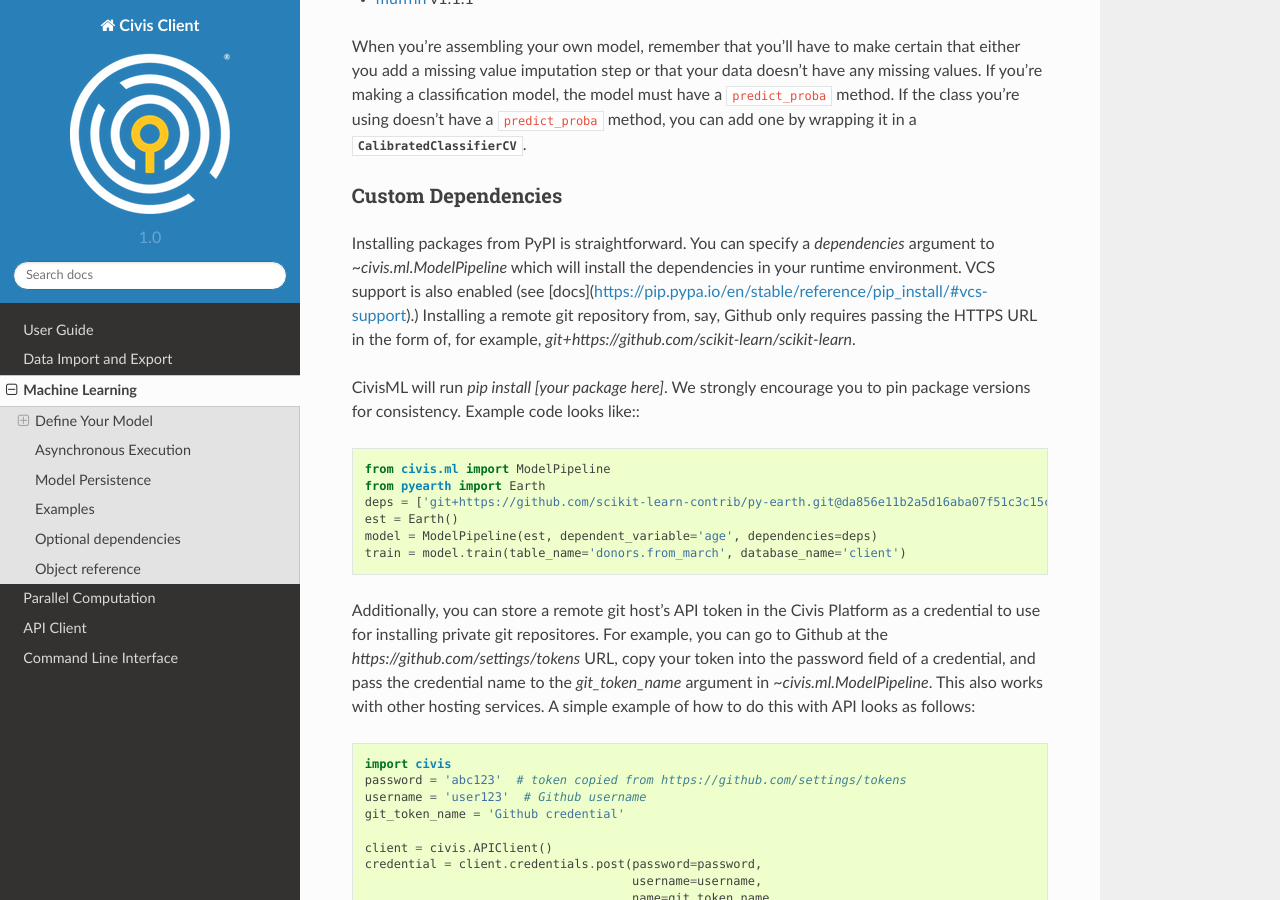
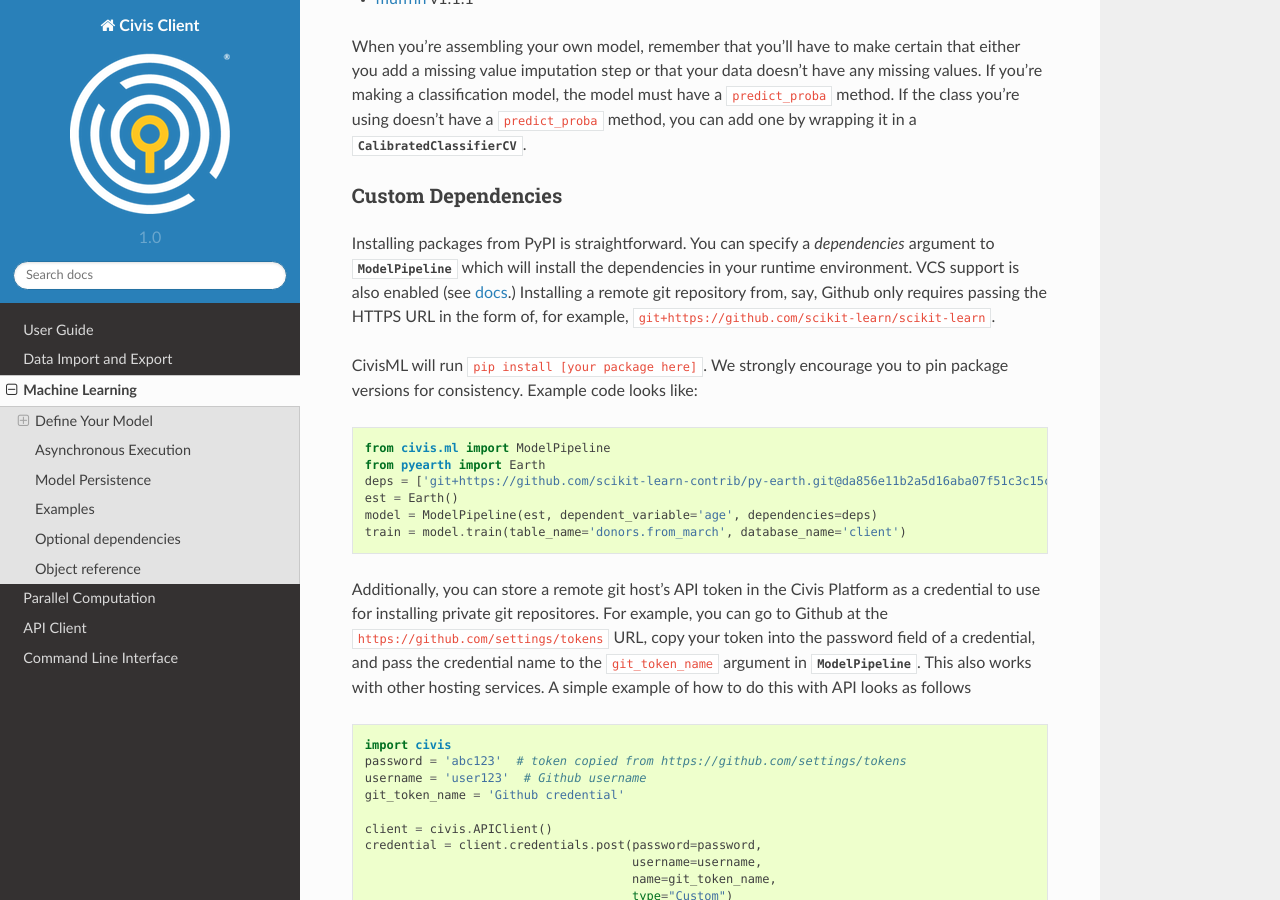
Before and after one commit to civisanalytics/civis-python, a Sphinx documentation site: the page built from docs/source/ml.rst, in a window 1280 px wide and 900 px high, scrolled down 1470 px. Built offline with Sphinx 7.4.7 and the Read the Docs theme 2.0.0, drawn with Linux system fonts in a browser that asks for light colours; some of the changed lines change nothing that is shown; some of the changed text lies outside the part shown.

Commit message:
DOC: Fix markup

```diff
--- a/docs/source/ml.rst
+++ b/docs/source/ml.rst
@@ -81,13 +81,16 @@ Custom Dependencies
 -------------------
 
 Installing packages from PyPI is straightforward. You can specify a `dependencies`
-argument to `~civis.ml.ModelPipeline` which will install the dependencies in your runtime
-environment. VCS support is also enabled (see [docs](https://pip.pypa.io/en/stable/reference/pip_install/#vcs-support).)
+argument to :class:`~civis.ml.ModelPipeline` which will install the dependencies in your runtime
+environment. VCS support is also enabled (see `docs <https://pip.pypa.io/en/stable/reference/pip_install/#vcs-support>`_.)
 Installing a remote git repository from, say, Github only requires passing the HTTPS
-URL in the form of, for example, `git+https://github.com/scikit-learn/scikit-learn`.
+URL in the form of, for example, ``git+https://github.com/scikit-learn/scikit-learn``.
 
-CivisML will run `pip install [your package here]`. We strongly encourage you to pin
-package versions for consistency. Example code looks like:::
+CivisML will run ``pip install [your package here]``. We strongly encourage you to pin
+package versions for consistency. Example code looks like:
+
+
+.. code-block:: python
 
   from civis.ml import ModelPipeline
   from pyearth import Earth
@@ -96,12 +99,16 @@ package versions for consistency. Example code looks like:::
   model = ModelPipeline(est, dependent_variable='age', dependencies=deps)
   train = model.train(table_name='donors.from_march', database_name='client')
 
+
 Additionally, you can store a remote git host's API token in the Civis Platform as a
 credential to use for installing private git repositores. For example, you can go to
-Github at the `https://github.com/settings/tokens` URL, copy your token into the
-password field of a credential, and pass the credential name to the `git_token_name`
-argument in `~civis.ml.ModelPipeline`. This also works with other hosting services.
-A simple example of how to do this with API looks as follows::
+Github at the ``https://github.com/settings/tokens`` URL, copy your token into the
+password field of a credential, and pass the credential name to the ``git_token_name``
+argument in :class:`~civis.ml.ModelPipeline`. This also works with other hosting services.
+A simple example of how to do this with API looks as follows
+
+
+.. code-block:: python
 
   import civis
   password = 'abc123'  # token copied from https://github.com/settings/tokens
@@ -115,6 +122,7 @@ A simple example of how to do this with API looks as follows::
                                        type="Custom")
 
   pipeline = civis.ml.ModelPipeline(..., git_token_name=git_token_name)
+
 
 Note, installing private dependencies with submodules is not supported.
 
@@ -159,7 +167,10 @@ Examples
 :meth:`~concurrent.futures.Future.add_done_callback`.
 This is called as soon as the run completes. It takes a single argument, the
 :class:`~concurrent.futures.Future` for the completed job.
-You can use this method to chain jobs together::
+You can use this method to chain jobs together
+
+
+.. code-block:: python
 
   from concurrent import futures
   from civis.ml import ModelPipeline
@@ -172,8 +183,12 @@ You can use this method to chain jobs together::
   futures.wait(training)  # Blocks until all training jobs complete
   futures.wait(predictions)  # Blocks until all prediction jobs complete
 
+
 You can create and train multiple models at once to find the best approach
-for solving a problem. For example::
+for solving a problem. For example
+
+
+.. code-block:: python
 
   from civis.ml import ModelPipeline
   algorithms = ['gradient_boosting_classifier', 'sparse_logistic', 'random_forest_classifier']
@@ -182,6 +197,7 @@ for solving a problem. For example::
   models = [ModelPipeline(alg, primary_key=pkey, dependent_variable=depvar) for alg in algorithms]
   train = [model.train(table_name='schema.name', database_name='My DB') for model in models]
   aucs = [tr.metrics['roc_auc'] for tr in train]  # Code blocks here
+
 
 Optional dependencies
 =====================
```
